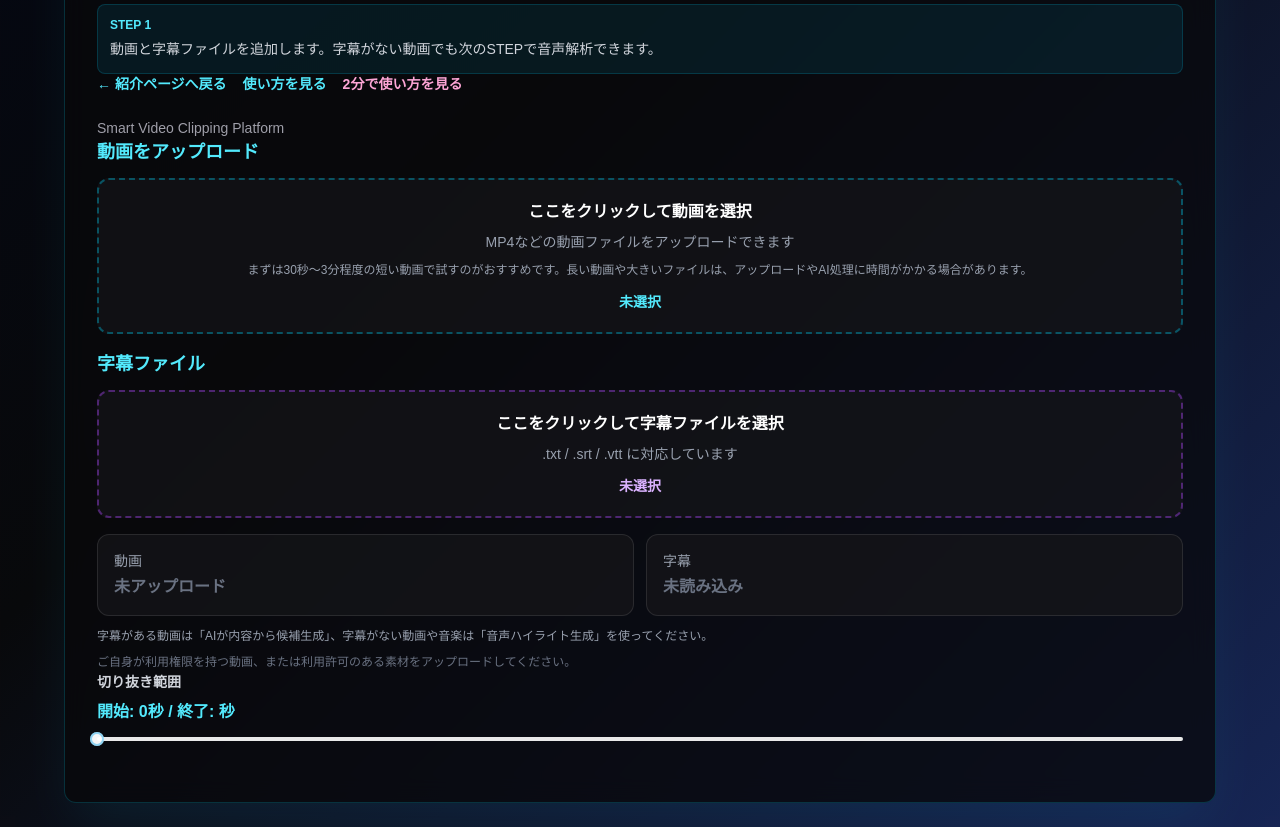
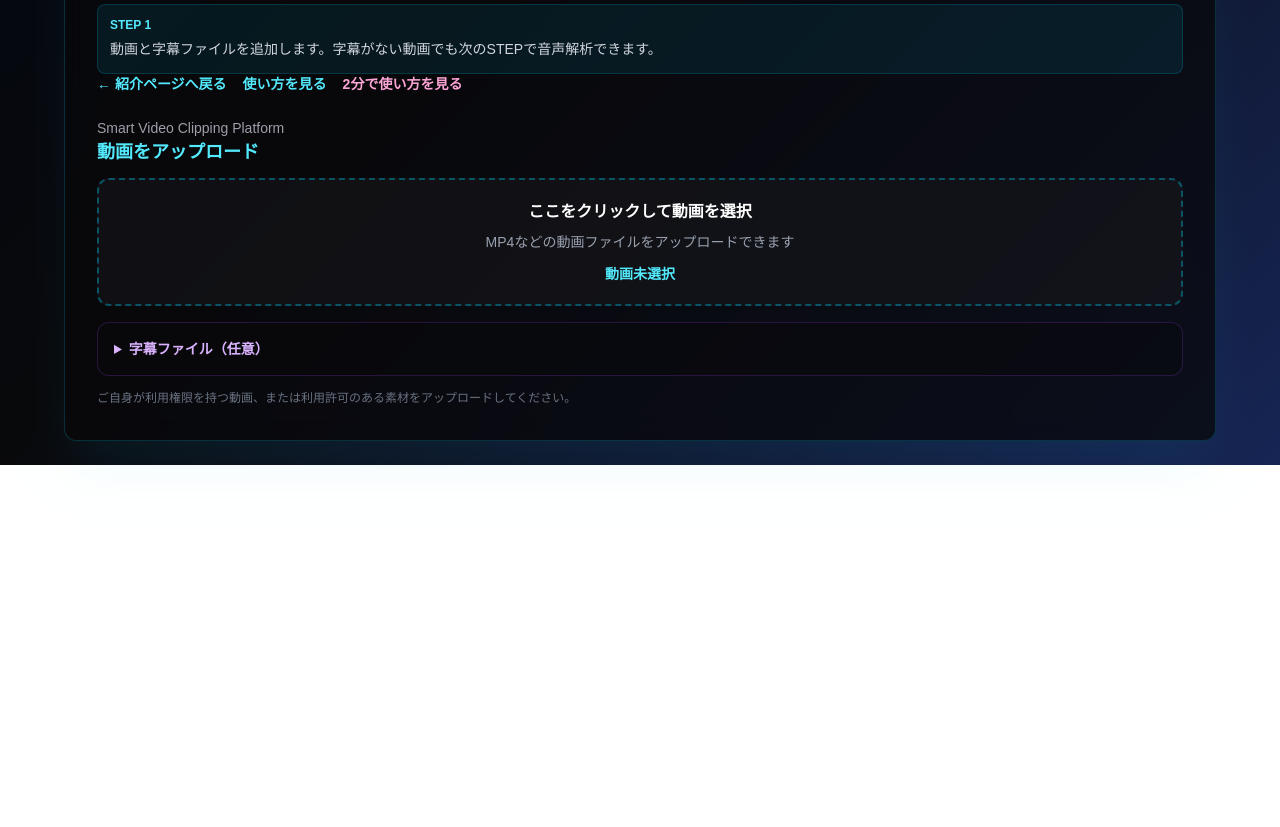
Before and after one commit to hiro042355/easyslice-ai, a Next.js app: page / in a window 1280 px wide. Shown: the part 740-1567 px from the top of the page. After the commit the page ends 1205 px from the top, so only its background shows below. Built offline with nearby package versions, Linux system fonts and the light colour scheme.

Commit message:
Compact step upload with progressive disclosure

```diff
--- a/app/page.tsx
+++ b/app/page.tsx
@@ -1600,21 +1600,22 @@ const downloadThumbnail = async (clipIndex: number) => {
     <p className="mt-2 text-sm text-gray-400">
       MP4などの動画ファイルをアップロードできます
     </p>
+
+    <p className="mt-3 text-sm font-semibold text-cyan-300">
+      {video ? video.name : "動画未選択"}
+    </p>
+  </div>
+</label>
+<details className="mt-4 rounded-xl border border-purple-500/20 bg-zinc-950/50 p-4">
+  <summary className="cursor-pointer text-sm font-semibold text-purple-300">
+    字幕ファイル（任意）
+  </summary>
+
   <p className="mt-2 text-xs leading-5 text-gray-400">
-  まずは30秒〜3分程度の短い動画で試すのがおすすめです。長い動画や大きいファイルは、アップロードやAI処理に時間がかかる場合があります。
-</p>
-
-    <p className="mt-3 text-sm font-semibold text-cyan-300">
-      {video ? video.name : "未選択"}
-    </p>
-  </div>
-</label>
-<div className="mt-4">
-  <h2 className="mb-3 text-lg font-semibold text-cyan-300">
-  字幕ファイル
-</h2>
-
-<label className="block cursor-pointer rounded-xl border-2 border-dashed border-purple-500/40 bg-zinc-900/60 p-5 transition hover:border-purple-400 hover:bg-purple-500/10">
+    字幕がある場合だけ追加できます。字幕がない動画は次のSTEPで音声解析できます。
+  </p>
+
+  <label className="mt-3 block cursor-pointer rounded-xl border border-dashed border-purple-500/40 bg-zinc-900/60 p-4 transition hover:border-purple-400 hover:bg-purple-500/10">
     <input
       type="file"
       accept=".txt,.srt,.vtt"
@@ -1623,11 +1624,11 @@ const downloadThumbnail = async (clipIndex: number) => {
     />
 
     <div className="text-center">
-    <p className="text-base font-semibold text-white">
-      ここをクリックして字幕ファイルを選択
-    </p>
-
-    <p className="mt-2 text-sm text-gray-400">
+      <p className="text-sm font-semibold text-white">
+        字幕ファイルを選択
+      </p>
+
+      <p className="mt-2 text-xs text-gray-400">
         .txt / .srt / .vtt に対応しています
       </p>
 
@@ -1638,46 +1639,35 @@ const downloadThumbnail = async (clipIndex: number) => {
       </p>
     </div>
   </label>
-</div>
-<div className="mt-4 grid grid-cols-1 gap-3 sm:grid-cols-2">
-  <div className="rounded-xl border border-white/10 bg-zinc-900/70 p-4">
-    <p className="text-sm text-gray-400">
-      動画
-    </p>
-
-    <p className={hasPreviewVideo ? "mt-1 font-semibold text-green-300" : "mt-1 font-semibold text-gray-500"}>
-      {hasPreviewVideo
-        ? `アップロード済み / ${Math.floor(videoDuration || 0)}秒`
-        : "未アップロード"}
-    </p>
-  </div>
-
-  <div className="rounded-xl border border-white/10 bg-zinc-900/70 p-4">
-    <p className="text-sm text-gray-400">
-      字幕
-    </p>
-
-    <p className={hasSubtitles ? "mt-1 font-semibold text-green-300" : "mt-1 font-semibold text-gray-500"}>
-      {hasSubtitles
-        ? `${subtitles.length}行 読み込み済み`
-        : "未読み込み"}
-    </p>
-  </div>
-</div>
-<p className="mt-3 text-xs text-gray-400">
-  字幕がある動画は「AIが内容から候補生成」、字幕がない動画や音楽は「音声ハイライト生成」を使ってください。
-</p>
-<p className="mt-2 text-xs leading-5 text-gray-500">
+</details>
+{(hasPreviewVideo || hasSubtitles) && (
+  <div className="mt-4 rounded-xl border border-white/10 bg-zinc-950/60 p-3 text-xs text-gray-300">
+    {hasPreviewVideo && (
+      <span className="mr-3 font-semibold text-green-300">
+        動画: アップロード済み / {Math.floor(videoDuration || 0)}秒
+      </span>
+    )}
+
+    {hasSubtitles && (
+      <span className="font-semibold text-purple-300">
+        字幕: {subtitles.length}行 読み込み済み
+      </span>
+    )}
+  </div>
+)}
+<p className="mt-3 text-xs leading-5 text-gray-500">
   ご自身が利用権限を持つ動画、または利用許可のある素材をアップロードしてください。
 </p>
   </div>
 )}
         {/* 切り抜き範囲 */}
-<div className="mb-6">
-  <label className="block text-sm font-semibold mb-2 text-gray-300">
-    切り抜き範囲
-  </label>
-
+{hasPreviewVideo && (
+  <details className="mb-6 rounded-xl border border-white/10 bg-zinc-950/50 p-4">
+    <summary className="cursor-pointer text-sm font-semibold text-gray-300">
+      詳細設定: 切り抜き範囲を手動で調整する
+    </summary>
+
+    <div className="mt-4">
       <p className="mb-2 text-cyan-300 font-semibold">
         開始: {start}秒 / 終了: {end}秒
       </p>
@@ -1697,6 +1687,8 @@ const downloadThumbnail = async (clipIndex: number) => {
         }}
       />
     </div>
+  </details>
+)}
 
 {currentStep === 3 && (
   <div
```
Lines whose indentation alone changed are shown as unchanged.
